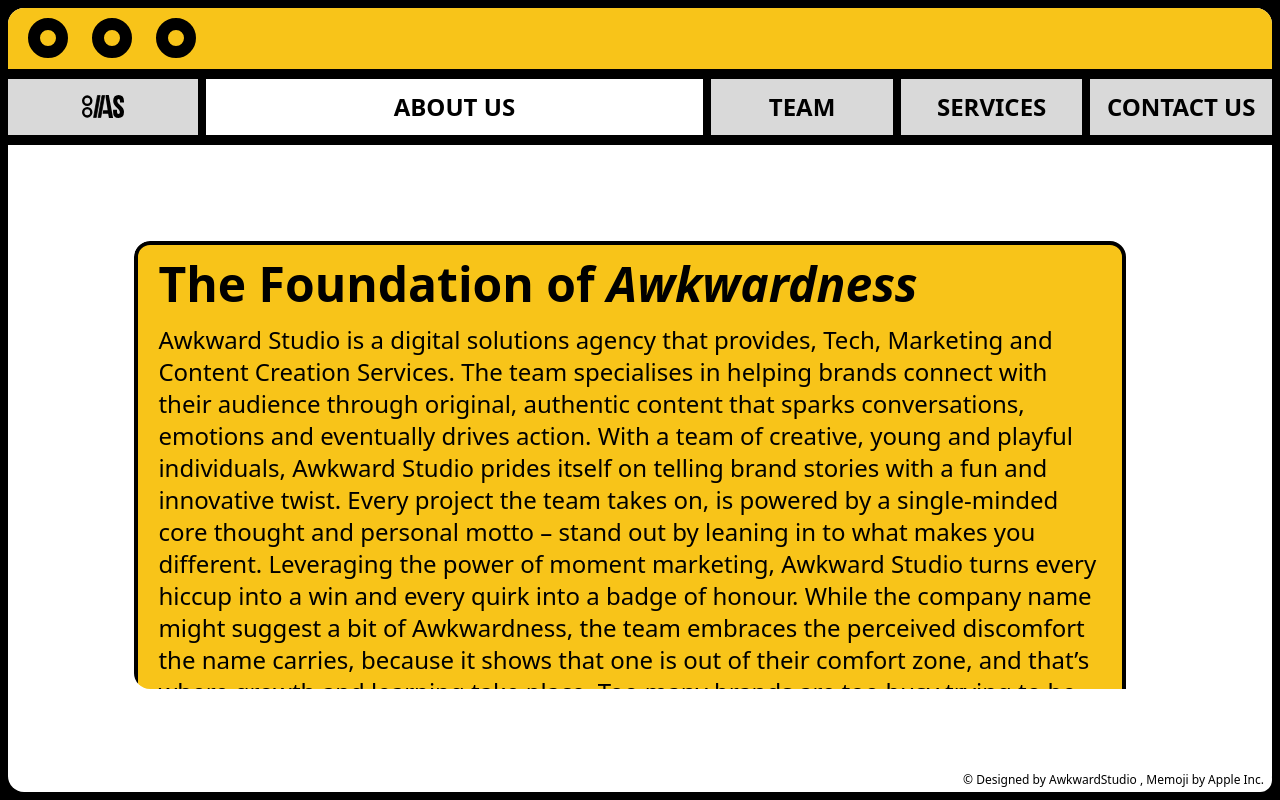
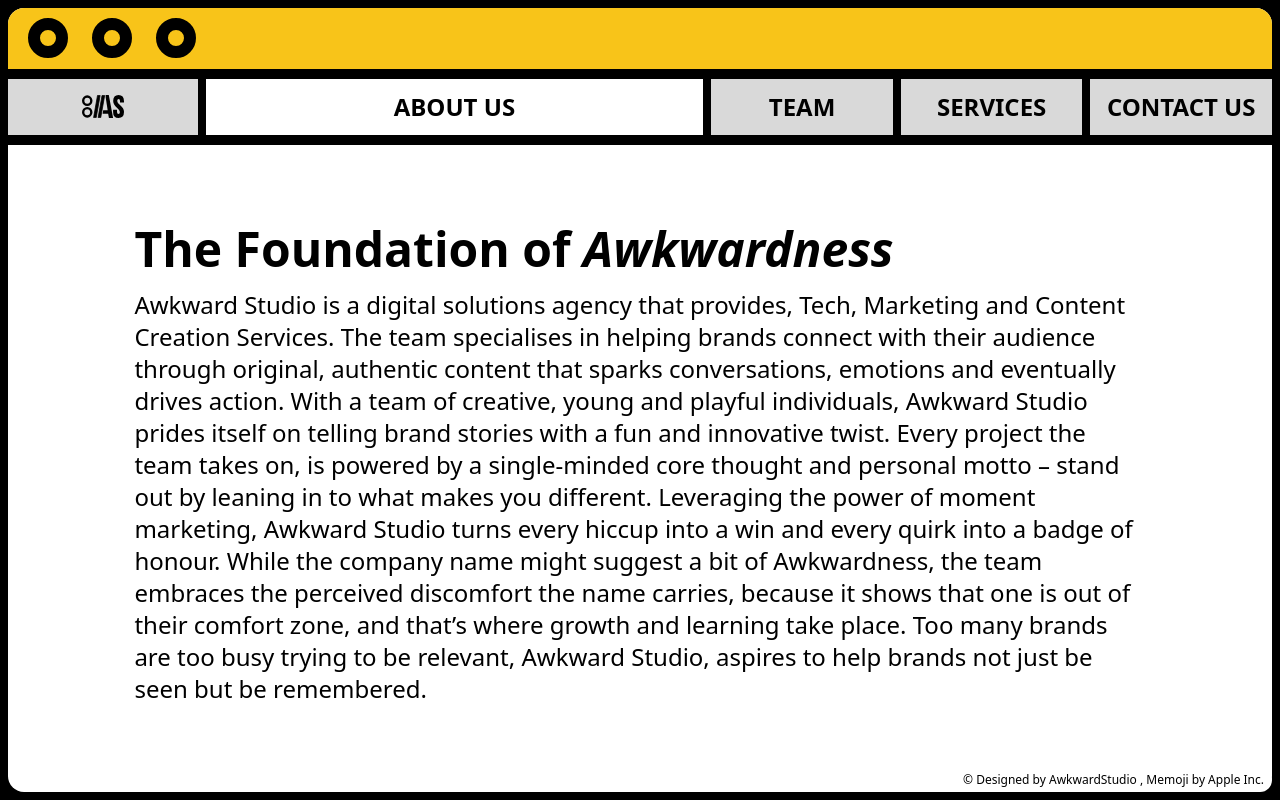
Before and after one commit to omi265/awkward-website-2, a Next.js app: page /home in a window 1280 px wide. Both pictures are taken after a click on the element "ABOUT US". Built offline with nearby package versions, Linux system fonts and the light colour scheme.

Commit message:
Refactor layout in About, Contact, Services, and Team sections for improved spacing and alignment

```diff
--- a/src/components/PageSections/about.tsx
+++ b/src/components/PageSections/about.tsx
@@ -4,14 +4,14 @@ import React from "react";
 const About = () => {
   return (
     <motion.div
-      className="flex justify-center items-center w-[95%] lg:w-[80%] h-fit lg:h-full pb-[25%] lg:pb-0 pt-[20%] lg:pt-0"
+      className="flex justify-center items-center w-[95%] lg:w-[80%] h-fit lg:h-full pb-[25%] lg:pb-0 pt-[10%] lg:pt-0"
       initial={{ opacity: 0, scale: 0.7 }}
       whileInView={{ opacity: 1, scale: 1 }}
       transition={{ duration: 0.5, type: "spring" }}
     >
       <div className="flex flex-col justify-start lg:justify-evenly items-center h-full w-full">
-        <div className="elementScroll rounded-2xl w-full lg:h-[70%] space-y-5 lg:space-y-10 lg:overflow-y-scroll lg:snap-y lg:snap-mandatory">
-          <div className=" flex flex-col justify-start lg:justify-center text-3xl lg:text-5xl font-extrabold lg:h-[550px] lg:snap-center text-left lg:mr-5 lg:bg-[#F8C419] lg:border-4 lg:border-black rounded-2xl p-5">
+        <div className="elementScroll rounded-2xl w-full lg:h-fit space-y-5 ">
+          <div className=" flex flex-col justify-start lg:justify-center text-3xl lg:text-5xl font-extrabold lg:h-[550px] lg:snap-center text-left">
             <div>
               <div className="text-center lg:text-left">
                 The Foundation of{" "}
@@ -38,19 +38,6 @@ const About = () => {
               just be seen but be remembered.
             </div>
           </div>
-          {/* <div className=" flex flex-col justify-start lg:justify-center text-3xl lg:text-5xl font-extrabold lg:h-[550px] lg:snap-center text-left lg:mr-5 lg:bg-[#F8C419] lg:border-4 lg:border-black rounded-2xl p-5">
-            <div>
-              <div className="text-center lg:text-left">Core Values</div>
-            </div>
-            <div className="text-lg lg:text-2xl mt-4 font-normal w-full text-justify lg:text-left">
-              While the company name might suggest a bit of Awkwardness, the
-              team embraces the perceived discomfort the name carries, because
-              it shows that one is out of their comfort zone, and that’s where
-              growth and learning take place. Too many brands are too busy
-              trying to be relevant, Awkward Studio, aspires to help brands not
-              just be seen but be remembered.
-            </div>
-          </div> */}
         </div>
       </div>
     </motion.div>
--- a/src/components/PageSections/contact.tsx
+++ b/src/components/PageSections/contact.tsx
@@ -53,7 +53,7 @@ const Contact = () => {
 
   return (
     <motion.div
-      className="flex justify-center items-center w-[90%] lg:w-[80%] h-fit lg:h-full mt-[20%] lg:mt-0 pb-[35%] lg:pb-0"
+      className="flex justify-center items-center w-[90%] lg:w-[80%] h-fit lg:h-full mt-[10%] lg:mt-[5%] pb-[35%] lg:pb-0"
       initial={{ opacity: 0, scale: 0.7 }}
       whileInView={{ opacity: 1, scale: 1 }}
       transition={{ duration: 0.5, type: "spring" }}
@@ -144,7 +144,7 @@ const Contact = () => {
               )}
             </div>
           </div>
-          <div className="relative w-full lg:w-[70%]">
+          <div className="relative w-[60%] lg:w-[70%]">
             <Image
               src={Circles}
               width={450}
@@ -157,7 +157,7 @@ const Contact = () => {
               width={450}
               height={400}
               alt="Logo"
-              className="absolute top-0 left-0"
+              className="absolute top-[50%] left-[50%] transform -translate-x-1/2 -translate-y-1/2"
             />
           </div>
         </div>
--- a/src/components/PageSections/services.tsx
+++ b/src/components/PageSections/services.tsx
@@ -2,7 +2,7 @@ import React from "react";
 
 const Services = () => {
   return (
-    <div className="flex justify-center items-center text-3xl font-black w-[90%] lg:w-[80%] h-fit lg:h-full mt-[20%] pb-[30%] lg:mt-0 lg:pb-0">
+    <div className="flex justify-center items-center text-3xl font-black w-[90%] lg:w-[80%] h-fit lg:h-full mt-[10%] pb-[30%] lg:mt-[5%] lg:pb-0">
       <div className="flex flex-col w-full">
         <div className="flex flex-col justify-center text-3xl lg:text-5xl font-extrabold w-full text-center lg:text-left">
           <div>
--- a/src/components/PageSections/team.tsx
+++ b/src/components/PageSections/team.tsx
@@ -5,12 +5,12 @@ import { motion } from "motion/react";
 const Team = () => {
   return (
     <motion.div
-      className="flex justify-center items-center w-[90%] lg:w-[80%] mt-[10%] lg:mt-0"
+      className="flex justify-center items-center w-[90%] lg:w-[80%] mt-[10%] lg:mt-[5%]"
       initial={{ opacity: 0, scale: 0.7 }}
       whileInView={{ opacity: 1, scale: 1 }}
       transition={{ duration: 0.5, type: "spring" }}
     >
-      <div className="flex flex-col justify-center items-center h-full w-full">
+      <div className="flex flex-col justify-start lg:justify-center items-center h-full w-full">
         <div className="flex flex-col justify-center text-3xl lg:text-5xl font-extrabold w-full text-left">
           <div>
             <div className="text-center lg:text-left">The Team</div>
```
